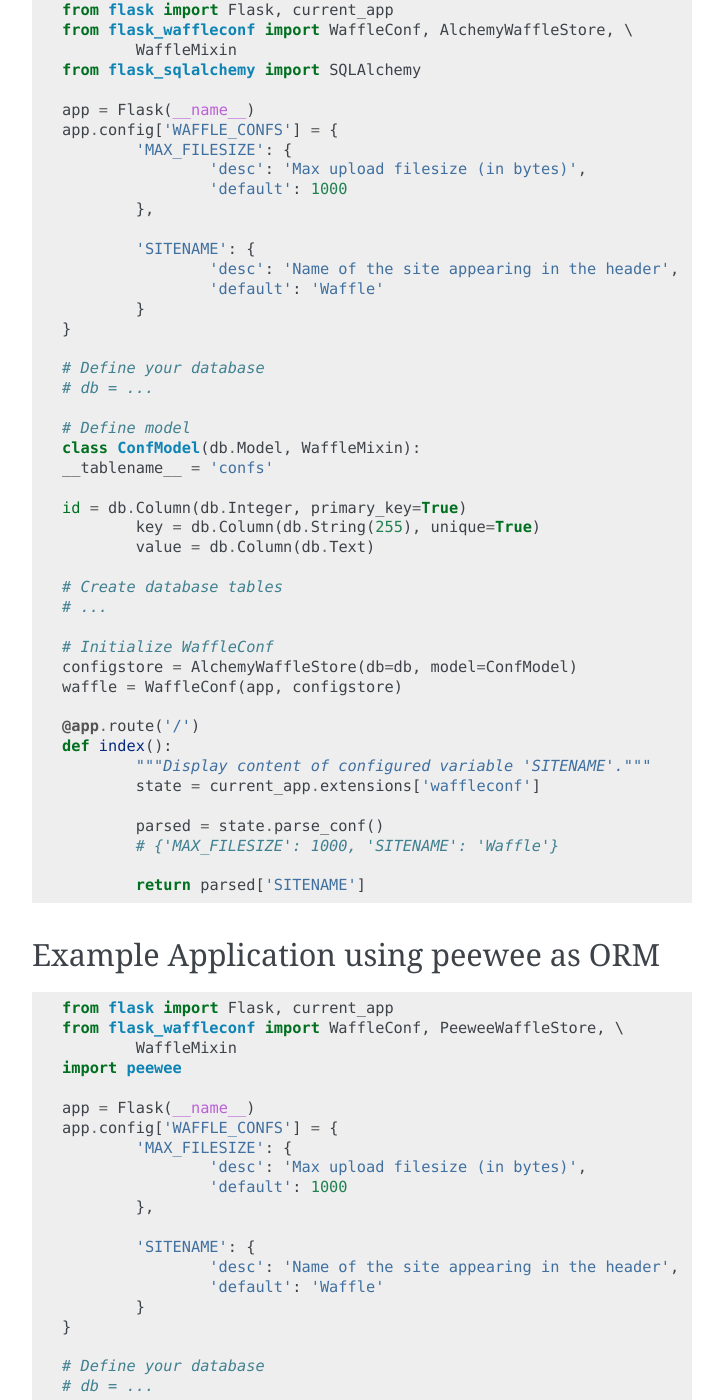
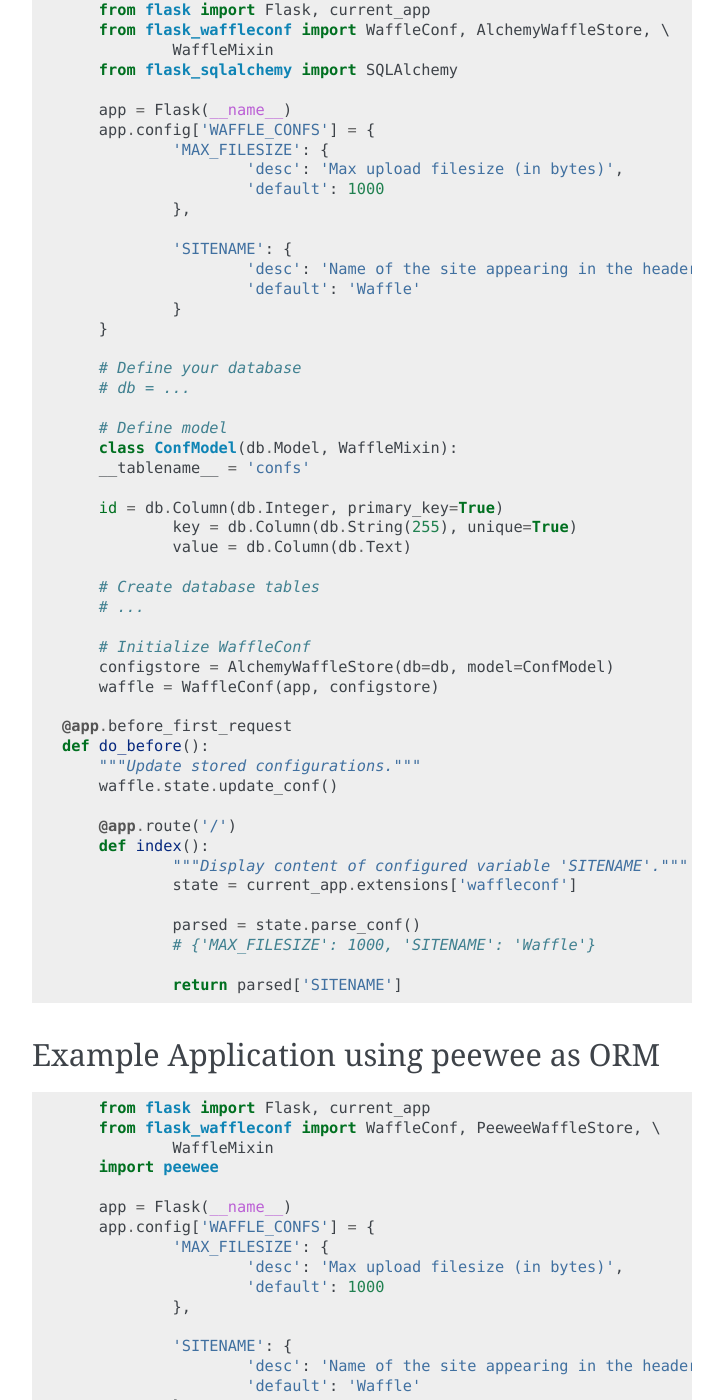
Before and after one commit to rmed/flask-waffleconf, a Sphinx documentation site: the page built from docs/source/quickstart.rst, in a window 1280 px wide and 1400 px high, scrolled down 909 px. Shown: the whole window, without its empty margins (388-1111 px from the left). Built offline with Sphinx 7.4.7, drawn with Linux system fonts in a browser that asks for light colours; some of the changed text lies outside the part shown.

Commit message:
Do not update configs on extension startup

```diff
--- a/docs/source/quickstart.rst
+++ b/docs/source/quickstart.rst
@@ -75,6 +75,11 @@
 	configstore = AlchemyWaffleStore(db=db, model=ConfModel)
 	waffle = WaffleConf(app, configstore)
 
+    @app.before_first_request
+    def do_before():
+        """Update stored configurations."""
+        waffle.state.update_conf()
+
 	@app.route('/')
 	def index():
 		"""Display content of configured variable 'SITENAME'."""
@@ -126,6 +131,12 @@
 	configstore = PeeweeWaffleStore(model=ConfModel)
 	waffle = WaffleConf(app, configstore)
 
+    @app.before_first_request
+    def do_before():
+        """Update stored configurations."""
+        waffle.state.update_conf()
+
+
 	@app.route('/')
 	def index():
 		"""Display content of configured variable 'SITENAME'."""
--- a/docs/source/usage.rst
+++ b/docs/source/usage.rst
@@ -20,6 +20,9 @@
     for the database backend
 - :py:class:`~flask_waffleconf.store.PeeweeWaffleStore`: uses ``peewee``
     for the database backend
+
+*Changed in 0.3.1*: stored configurations are not updated when the extension is
+initialized and require manually calling the update method.
 
 .. note::
    Model and store should use the same ORM/library as backend.
```
Also changed, not shown: 1 other file.
